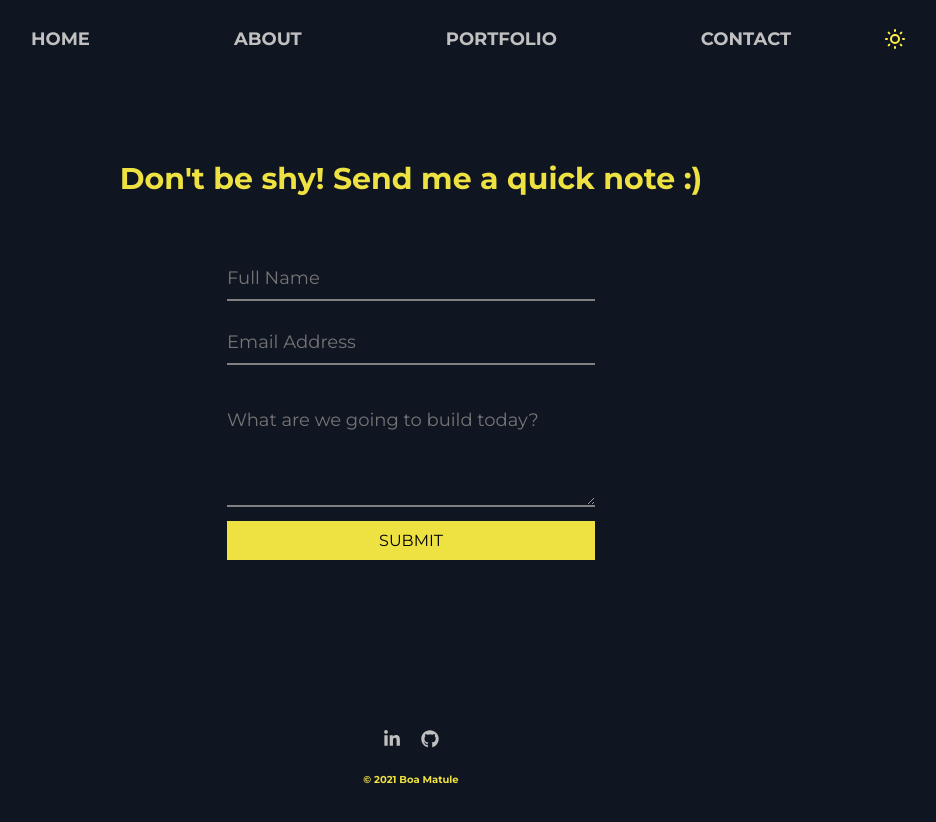
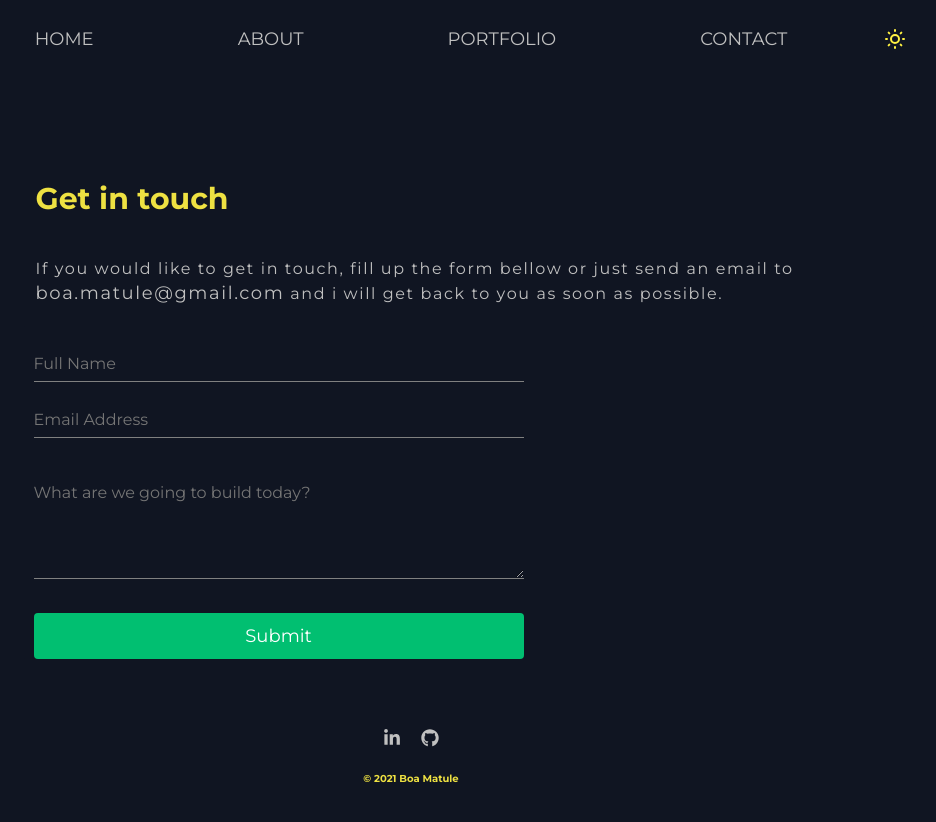
Before and after one commit to boamatule/portfolio2.0, a React (Create React App) app: page /contact in a window 1280 px wide. Shown: the top 822 px of the page, without its empty margins (229-1165 px from the left). Built offline with nearby package versions, Linux system fonts and the light colour scheme; the HTML template or start-up script is replaced by a standard one.

Commit message:
Code refactoring and work more in the contactpage.

```diff
--- a/src/Pages/ContactPage/ContactPage.js
+++ b/src/Pages/ContactPage/ContactPage.js
@@ -1,6 +1,18 @@
 import React, { useState } from 'react';
-import { Form, TextArea, Input, Title, ArrowForward, ArrowRight, ContactWrapper } from './ContactPageStyles';
-import { Button, Container } from '../../global-styles';
+import {
+  Form,
+  TextArea,
+  Input,
+  Title,
+  ArrowForward,
+  ArrowRight,
+  ContactWrapper,
+  Description,
+  ContactContainer,
+  FormWrapper,
+  Button,
+} from './ContactPageStyles';
+// import { Button, Container } from '../../global-styles';
 
 const ContactPage = () => {
   const [message, setMessage] = useState({});
@@ -31,17 +43,23 @@ const ContactPage = () => {
 
   return (
     <ContactWrapper>
-      <Container>
-        <Title>Don't be shy! Send me a quick note :)</Title>
+      <ContactContainer>
+        <Title>Get in touch</Title>
+        <Description>
+          If you would like to get in touch, fill up the form bellow or just send an email to{' '}
+          <a>boa.matule@gmail.com</a> and i will get back to you as soon as possible.
+        </Description>
+        <FormWrapper>
           <Form name="contact" method="POST" onSubmit={handleSubmit}>
             <Input placeholder="Full Name" type="text" name="name" onChange={handleChange} required />
             <Input placeholder="Email Address" type="email" name="email" onChange={handleChange} required />
             <TextArea placeholder="What are we going to build today?" name="message" onChange={handleChange} required />
             <Button type="submit" primary>
-            SUBMIT
+              Submit
             </Button>
           </Form>
-      </Container>
+        </FormWrapper>
+      </ContactContainer>
     </ContactWrapper>
   );
 };
--- a/src/Pages/ContactPage/ContactPageStyles.js
+++ b/src/Pages/ContactPage/ContactPageStyles.js
@@ -1,67 +1,50 @@
 import styled from 'styled-components/macro';
 import { Link } from 'react-router-dom';
 import { MdArrowForward, MdKeyboardArrowRight } from 'react-icons/md';
+import { Container } from '../../global-styles';
 
 // import { Link } from 'react-scroll';
 
-export const Container = styled.div`
-  /* display: flex;
-  align-items: center;
-  width: 100%auto;
-  min-height: auto;
-  bottom: 0;
-  left: 0;
-  right: 0;
-  top: 0;
-  z-index: 0;
-  overflow: hidden;
-  background: transparent;
-  margin-top: 80px;
-  justify-content: space-between;
-  padding: 5px;
-  &:hover {
-    box-shadow: 1px 1px 1px thistle;
-  } */
-  display: flex;
-  justify-content: center;
-  align-items: center;
-  flex-direction: column;
-  /* min-height: 400px; */
-  /* height: 800px; */
-  width: 100%;
-  background: transparent;
-  /* background-color: rgba(0, 0, 0, 0.75); */
-  /* border-radius: 5px; */
-  border: none;
-  box-sizing: border-box;
-  margin: auto;
-  left: 0;
-  right: 0;
-  top: 0;
-  z-index: 0;
-  max-width: 1000px;
-  padding: 20px 20px 10px;
-  /* margin-bottom: 100px; */
-  margin-top: 10px;
-  overflow: hidden;
-  color: #fff;
-  padding: 0px 0;
-  /* background: ${({ lightBg }) => (lightBg ? '#fff' : '#101522')}; */
+export const ContactContainer = styled(Container)`
+  width: 1000px;
+  ${Container}
 `;
 
 export const ContactWrapper = styled.div`
-  justify-content: center;
-  align-items: center;
-  text-align: center;
-  padding: 80px 0px;
+  /* display: flex;
+  align-items: flex-start; */
+  padding: 100px 0px 0px 125px;
   background: transparent;
+  width: auto;
   /* background: ${({ lightBg }) => (lightBg ? '#fff' : '#101522')}; */
+
+  @media screen and (max-width: 760px) {
+    padding: 100px 0px 0px 0px;
+    display: flex;
+    align-items: flex-start;
+  }
+`;
+
+export const Description = styled.p`
+  padding: 0px 0px 20px 12px;
+  color: silver;
+  font-size: 16px;
+  letter-spacing: 1.6px;
+  line-height: 24px;
+
+  @media screen and (max-width: 760px) {
+    font-size: 14px;
+    display: flex;
+    align-items: center;
+    justify-content: center;
+  }
 `;
 
 export const Title = styled.h1`
   /* font-weight: normal; */
   margin-bottom: 40px;
   font-size: 30px;
+  padding: 0px 0px 0px 12px;
   /* line-height: 1.1; */
   /* justify-content: center;
   text-align: center; */
@@ -69,34 +52,34 @@ export const Title = styled.h1`
 `;
 
 export const Form = styled.form`
-  /* background: #e0e0d9; */
-  /* background: transparent; */
-  max-width: 400px;
   height: auto;
-  width: 100%;
+  /* width: 80%; */
   z-index: 1;
   display: grid;
+  font-size: 16px;
   margin: 0 auto;
   margin-bottom: 20px;
-  padding: 20px 16px;
-  /* overflow: hidden;
-  outline: none; */
-  /* visibility: visible; */
+  padding: 20px 400px 0px 10px;
   border-radius: 1px;
   box-shadow: 0 1px 3px rgba(0, 0, 0, 0);
 `;
 
+export const FormWrapper = styled.div`
+  /* padding: 10px 100px 0px 0px; */
+  /* padding-left: 40px; */
+  /* margin-right: 300px; */
+`;
+
 export const Input = styled.input`
-  /* background: #333; */
   background: none;
-  /* border-radius: 4px; */
   border: none;
-  color: grey;
+  color: silver;
   height: none;
+  font-size: 16px;
   line-height: 0px;
-  padding: 10px 0px;
+  padding: 8px 0px;
   margin-bottom: 20px;
-  border-bottom: 2px solid grey;
+  border-bottom: 1px solid grey;
 
   &:last-of-type {
     margin-bottom: 20px;
@@ -106,37 +89,45 @@ export const Input = styled.input`
     outline: none;
     box-shadow: none;
   }
+
+  @media screen and (max-width: 760px) {
+    font-size: 14px;
+  }
 `;
 
 export const TextArea = styled.textarea`
-  /* width: 100%; */
-  /* height: 200px; */
   background: none;
   border: 0;
   border: none;
+  font-size: 16px;
   line-height: 50px;
   padding: 10px 0px;
-  /* border-bottom: 2px solid #01bf71; */
   margin-bottom: 14px;
-  border-bottom: 2px solid grey;
-  color: grey;
+  border-bottom: 1px solid grey;
+  color: silver;
 
   &:focus {
     outline: none;
     box-shadow: none;
   }
+
+  @media screen and (max-width: 760px) {
+    font-size: 14px;
+  }
 `;
 
-// export const Text = styled.span`
-//   margin-top: 24px;
-//   margin-bottom: 24px;
-//   color: black;
-//   font-size: 34px;
-//   text-align: center;
-// `;
+export const Text = styled.span`
+  /* margin-top: 24px; */
+  margin-bottom: 24px;
+  color: black;
+  font-size: 34px;
+  text-align: center;
+`;
 
 export const Button = styled.button`
-  border-radius: 50px;
+  border-radius: 4px;
+  width: auto;
+  height: auto;
   background: ${({ primary }) => (primary ? '#01BF71' : '#010606')};
   white-space: nowrap;
   padding: ${({ big }) => (big ? '14px 48px' : '12px 30px')};
--- a/src/Pages/NotFoundPage/NotFound.js
+++ b/src/Pages/NotFoundPage/NotFound.js
@@ -1,14 +1,13 @@
-/* eslint-disable react/jsx-no-undef */
 import React from 'react';
-import { Img, imgWrapper } from '../../components/HomeInfo/HomeInfoStyles';
+import { Img, imgWrapper } from './NotFoundStyle';
 import { Container } from '../../global-styles';
 
 const NotFound = () => (
-  <Container>
-    <imgWrapper>
-      <Img src="../../images/notFound.jpeg" />
-    </imgWrapper>
-  </Container>
+  <imgWrapper>
+    <Container>
+      <Img src="../../images/404.svg" />
+    </Container>
+  </imgWrapper>
 );
 
 export default NotFound;
--- a/src/Pages/NotFoundPage/NotFoundStyle.js
+++ b/src/Pages/NotFoundPage/NotFoundStyle.js
@@ -1,27 +1,4 @@
 import styled from 'styled-components/macro';
-
-// eslint-disable-next-line import/prefer-default-export
-export const Container = styled.div`
-  display: flex;
-  justify-content: center;
-  align-items: center;
-  flex-direction: column;
-  min-height: 400px;
-  background: transparent;
-  background-color: rgba(0, 0, 0, 0.75);
-  border-radius: 5px;
-  box-sizing: border-box;
-  margin: auto;
-  left: 0;
-  right: 0;
-  top: 0;
-  z-index: 0;
-  max-width: 1000px;
-  padding: 20px 20px 10px;
-  margin-bottom: 100px;
-  margin-top: 40px;
-  overflow: hidden;
-`;
 
 export const imgWrapper = styled.div`
   display: flex;
@@ -37,12 +14,6 @@ export const imgWrapper = styled.div`
 `;
 
 export const Img = styled.img`
-  border: 0;
-  align-items: center;
-  align-content: center;
-  /* border-radius: 50%; */
-  width: 100%;
-  height: 100%;
-  vertical-align: middle;
-  display: inline-block;
+  width: auto;
+  height: auto;
 `;
--- a/src/components/NavBar/NavBarStyles.js
+++ b/src/components/NavBar/NavBarStyles.js
@@ -95,7 +95,7 @@ export const NavItem = styled.li`
 
 export const NavLinks = styled(Link)`
   color: silver;
-  font-weight: bold;
+  font-weight: normal;
   display: flex;
   text-decoration: none;
   align-items: center;
```
Also changed, not shown: src/Pages/Usch.js (deleted, +0 -44 lines), src/components/DarkMode/Toggler.js (+2 -5 lines), public/images/404.svg (added). Lines whose indentation alone changed are shown as unchanged.
